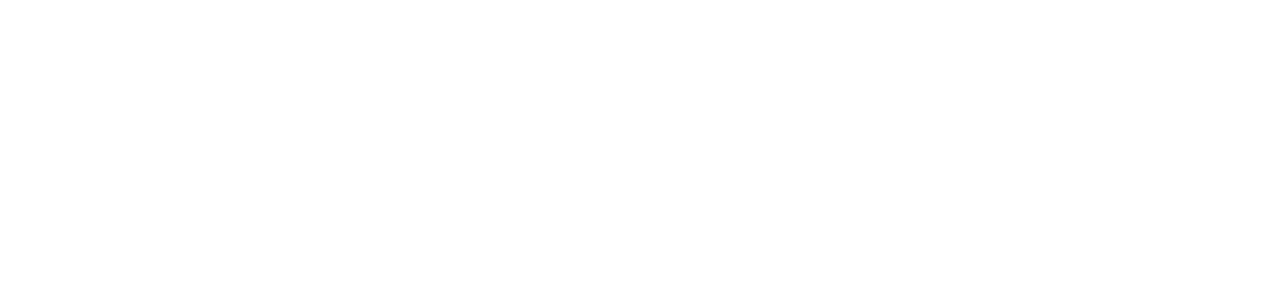
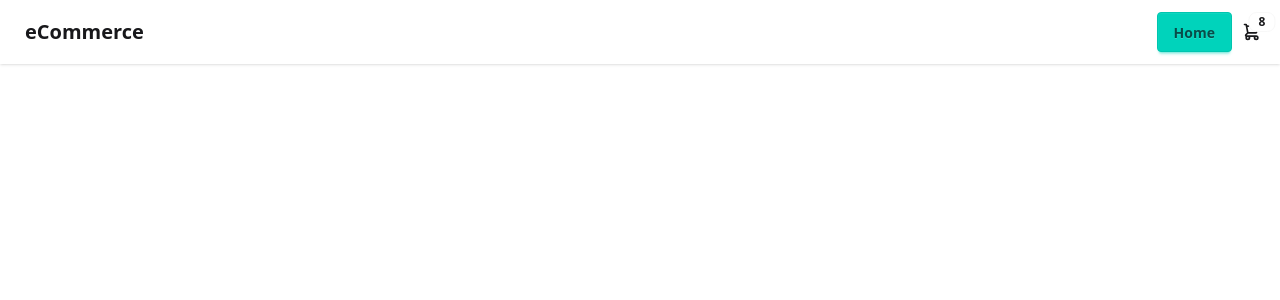
Before and after one commit to clizzix/eCommerce, a React (Vite) app: page /category/1 in a window 1280 px wide. Shown: the top 300 px of the page. Built offline with nearby package versions, Linux system fonts and the light colour scheme.

Commit message:
Setup basic skeleton and API fetching logic

```diff
--- a/src/App.jsx
+++ b/src/App.jsx
@@ -1,7 +1,22 @@
 import React from 'react';
+import { BrowserRouter, Routes, Route } from 'react-router';
+import MainLayout from './layout/Mainlayout';
+import Home from './pages/Home';
+import CategoryDetail from './pages/CategoryDetail';
+import Cart from './pages/Cart';
 
 const App = () => {
-    return <div></div>;
+    return (
+        <BrowserRouter>
+            <Routes>
+                <Route path="/" element={<MainLayout />}>
+                    <Route index element={<Home />} />
+                    <Route path="category/:slug" element={<CategoryDetail />} />
+                    <Route path="cart" element={<Cart />} />
+                </Route>
+            </Routes>
+        </BrowserRouter>
+    );
 };
 
 export default App;
--- /dev/null
+++ b/src/components/Card.jsx
@@ -0,0 +1,32 @@
+import React from 'react';
+
+const Card = ({ product }) => {
+    return (
+        <div className="card bg-base-100 w-full h-full shadow-sm">
+            <figure className="px-4 pt-4">
+                <img
+                    src={product.image}
+                    alt="Product Image"
+                    className="h-48 w-full object-contain"
+                />
+            </figure>
+            <div className="card-body flex flex-col justify-center items-center">
+                <h2 className="card-title text-center line-clamp-1">
+                    {product.title}
+                </h2>
+                <p>{product.category}</p>
+                <p>
+                    {new Intl.NumberFormat('de-DE', {
+                        style: 'currency',
+                        currency: 'EUR',
+                    }).format(product.price)}
+                </p>
+                <div className="card-actions mt-auto">
+                    <button className="btn btn-primary">Add to Cart</button>
+                </div>
+            </div>
+        </div>
+    );
+};
+
+export default Card;
--- /dev/null
+++ b/src/components/Navbar.jsx
@@ -0,0 +1,62 @@
+import React, { useState, useEffect } from 'react';
+import { Link } from 'react-router';
+
+const Navbar = () => {
+    const [categories, setCategories] = useState([]);
+
+    useEffect(() => {
+        const getCategories = async () => {
+            try {
+                const response = await fetch(
+                    'https://fakestoreapi.com/products/categories',
+                );
+            } catch (error) {}
+        };
+    }, []);
+
+    return (
+        <nav className="navbar bg-base-100 shadow-sm">
+            <div className="flex-1">
+                <Link to="/" className="btn btn-ghost text-xl">
+                    eCommerce
+                </Link>
+            </div>
+            <div className="flex-none">
+                <Link to="/" className="btn btn-accent">
+                    Home
+                </Link>
+                <div className="dropdown dropdown-end">
+                    <Link
+                        to="/cart"
+                        tabIndex={0}
+                        role="button"
+                        className="btn btn-ghost btn-circle"
+                    >
+                        <div className="indicator">
+                            <svg
+                                xmlns="http://www.w3.org/2000/svg"
+                                className="h-5 w-5"
+                                fill="none"
+                                viewBox="0 0 24 24"
+                                stroke="currentColor"
+                            >
+                                {' '}
+                                <path
+                                    strokeLinecap="round"
+                                    strokeLinejoin="round"
+                                    strokeWidth="2"
+                                    d="M3 3h2l.4 2M7 13h10l4-8H5.4M7 13L5.4 5M7 13l-2.293 2.293c-.63.63-.184 1.707.707 1.707H17m0 0a2 2 0 100 4 2 2 0 000-4zm-8 2a2 2 0 11-4 0 2 2 0 014 0z"
+                                />{' '}
+                            </svg>
+                            <span className="badge badge-sm indicator-item">
+                                8
+                            </span>
+                        </div>
+                    </Link>
+                </div>
+            </div>
+        </nav>
+    );
+};
+
+export default Navbar;
--- /dev/null
+++ b/src/layout/MainLayout.jsx
@@ -0,0 +1,16 @@
+import Navbar from '../components/Navbar';
+import React from 'react';
+import { Outlet } from 'react-router';
+
+const MainLayout = () => {
+    return (
+        <>
+            <Navbar />
+            <div className="container mx-auto mt-4">
+                <Outlet />
+            </div>
+        </>
+    );
+};
+
+export default MainLayout;
--- /dev/null
+++ b/src/pages/Cart.jsx
@@ -0,0 +1,7 @@
+import React from 'react';
+
+const Cart = () => {
+    return <div></div>;
+};
+
+export default Cart;
--- /dev/null
+++ b/src/pages/Category.jsx
@@ -0,0 +1,42 @@
+import React, { useState, useEffect } from 'react';
+import { Link } from 'react-router';
+
+const Category = () => {
+    const [categories, setCategories] = useState([]);
+    const [loading, setLoading] = useState(false);
+    const [error, setError] = useState('');
+
+    useEffect(() => {
+        const getCategories = async () => {
+            try {
+                const response = await fetch(
+                    'https://fakestoreapi.com/products/categories',
+                );
+                if (!response.ok) {
+                    throw new Error('Something went wrong!');
+                }
+                const data = await response.json();
+                setCategories(data);
+            } catch (error) {
+                console.error(error);
+            }
+        };
+
+        getCategories();
+    }, []);
+    return (
+        <div>
+            {categories.map((c, index) => (
+                <Link
+                    to={`/category/${c}`}
+                    key={index}
+                    className="btn btn-outline btn-primary m-2"
+                >
+                    {c.toUpperCase()}
+                </Link>
+            ))}
+        </div>
+    );
+};
+
+export default Category;
--- /dev/null
+++ b/src/pages/CategoryDetail.jsx
@@ -0,0 +1,7 @@
+import React from 'react';
+
+const CategoryDetail = () => {
+    return <div></div>;
+};
+
+export default CategoryDetail;
--- /dev/null
+++ b/src/pages/Home.jsx
@@ -0,0 +1,44 @@
+import React, { useState, useEffect } from 'react';
+import Card from '../components/Card';
+import Category from './Category';
+
+const Home = () => {
+    const [products, setProducts] = useState([]);
+    const [loading, setLoading] = useState(false);
+    const [error, setError] = useState('');
+
+    useEffect(() => {
+        const fetchProducts = async () => {
+            try {
+                const response = await fetch(
+                    'https://fakestoreapi.com/products',
+                );
+                if (!response.ok) {
+                    throw new Error('Something went wrong');
+                }
+                const data = await response.json();
+                setProducts(data);
+            } catch (error) {
+                console.error(error);
+            }
+        };
+
+        fetchProducts();
+        console.log(products);
+    }, []);
+    return (
+        <>
+            <Category />
+            <div
+                className="grid md:grid-cols-3 lg:grid-cols-4
+            grid-cols-1 gap-6"
+            >
+                {products.map((product) => (
+                    <Card key={product.id} product={product} />
+                ))}
+            </div>
+        </>
+    );
+};
+
+export default Home;
```
